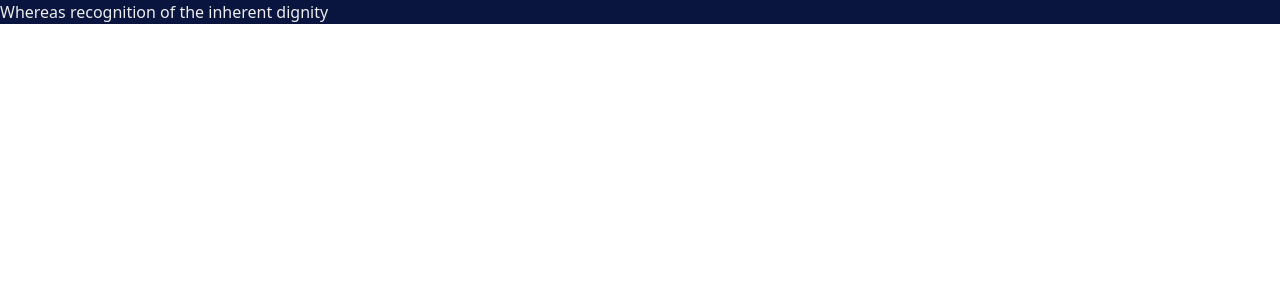
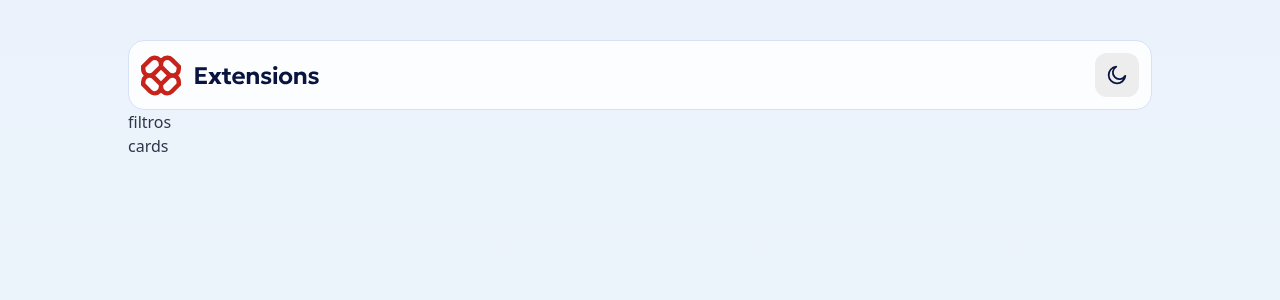
Before and after one commit to WalkerFGZ/extension-manager, a React (Vite) app: page / in a window 1280 px wide. Shown: the top 300 px of the page. Built offline with nearby package versions, Linux system fonts and the light colour scheme.

Commit message:
add header

```diff
--- a/src/App.css
+++ b/src/App.css
@@ -1 +1,6 @@
 @import url("./fonts.css");
+
+body {
+  box-sizing: border-box;
+  min-height: 100vh;
+}
--- a/src/App.tsx
+++ b/src/App.tsx
@@ -1,10 +1,16 @@
 import "./App.css";
+
+import Header from "./components/Header";
 
 function App() {
   return (
-    <h1 className="bg-neutral-900 text-neutral-100 font-sans">
-      Whereas recognition of the inherent dignity
-    </h1>
+    <div className="bg-gradient-light text-neutral-700 min-h-screen">
+      <div className="max-w-[1440px] px-32 pt-10">
+        <Header />
+        <section>filtros</section>
+        <main>cards</main>
+      </div>
+    </div>
   );
 }
 
--- /dev/null
+++ b/src/components/Header.tsx
@@ -0,0 +1,18 @@
+import MainLogo from "../assets/images/logo.svg";
+import ThemeLogo from "../assets/images/icon-moon.svg";
+
+const Header = () => {
+  return (
+    <header className="bg-neutral-0 flex justify-between items-center border rounded-2xl border-neutral-200 px-3 py-3">
+      <div>
+        <img src={MainLogo} alt="Extensions Logo" />
+      </div>
+
+      <div className="bg-neutral-100 flex items-center px-3 py-3 rounded-xl cursor-pointer">
+        <img src={ThemeLogo} alt="Theme Logo" className="w-5" />
+      </div>
+    </header>
+  );
+};
+
+export default Header;
--- a/tailwind.config.js
+++ b/tailwind.config.js
@@ -19,10 +19,10 @@ export default {
           500: "hsl(3, 71%, 56%)",
           700: "hsl(3, 77%, 44%)",
         },
-        gradient: {
-          light: "linear-gradient(180deg, #EBF2FC 0%, #EEF8F9 100%)",
-          dark: "linear-gradient(180deg, #040918 0%, #091540 100%)",
-        },
+      },
+      backgroundImage: {
+        "gradient-light": "linear-gradient(180deg, #EBF2FC 0%, #EEF8F9 100%)",
+        "gradient-dark": "linear-gradient(180deg, #040918 0%, #091540 100%)",
       },
       fontFamily: {
         sans: ["Noto Sans", "sans-serif"],
```
